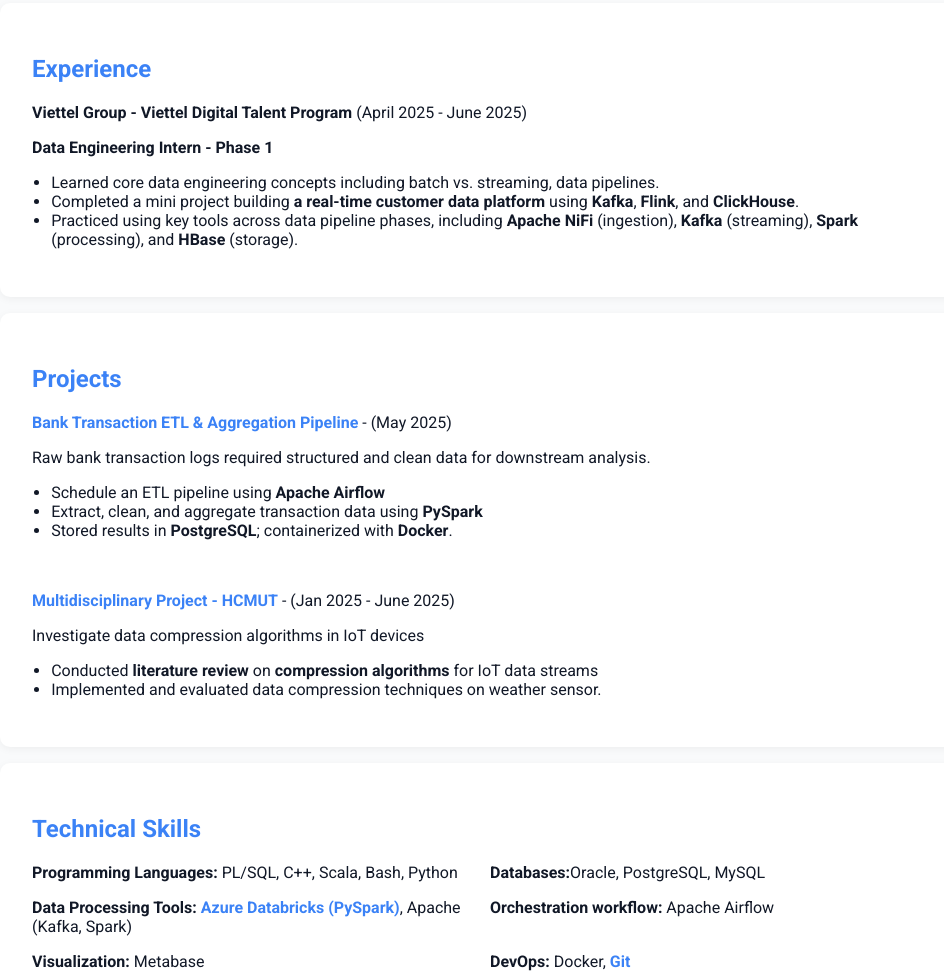
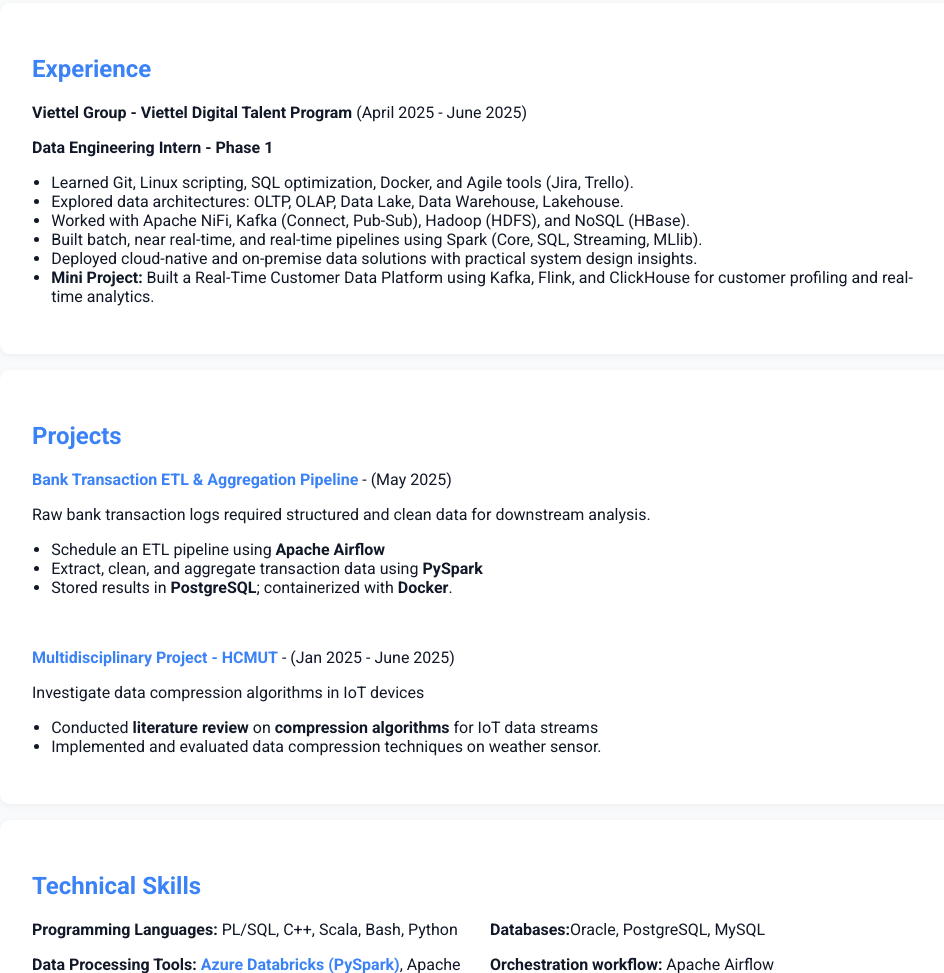
Before and after one commit to AlanPhan04/alanphan04.github.io, a plain HTML site: page index.html in a window 1280 px wide. Shown: the part 734-1707 px from the top of the page, without its empty margins (158-1102 px from the left). Drawn offline with Linux system fonts and the light colour scheme.

Commit message:
Update experience in Viettel

```diff
--- a/index.html
+++ b/index.html
@@ -51,10 +51,12 @@
         <p><strong>Viettel Group - Viettel Digital Talent Program</strong> (April 2025 - June 2025)</p>
         <p><strong>Data Engineering Intern - Phase 1</strong></p>
         <ul>
-            <li>Learned core data engineering concepts including batch vs. streaming, data pipelines.</li>
-            <li>Completed a mini project building <strong>a real-time customer data platform</strong> using <strong>Kafka</strong>, <strong>Flink</strong>, and <strong>ClickHouse</strong>.</li>
-            <li>Practiced using key tools across data pipeline phases, including <strong>Apache NiFi</strong> (ingestion), <strong>Kafka</strong> (streaming),
-<strong>Spark</strong> (processing), and <strong>HBase</strong> (storage).</li>
+            <li>Learned Git, Linux scripting, SQL optimization, Docker, and Agile tools (Jira, Trello).</li>
+            <li>Explored data architectures: OLTP, OLAP, Data Lake, Data Warehouse, Lakehouse.</li>
+            <li>Worked with Apache NiFi, Kafka (Connect, Pub-Sub), Hadoop (HDFS), and NoSQL (HBase).</li>
+            <li>Built batch, near real-time, and real-time pipelines using Spark (Core, SQL, Streaming, MLlib).</li>
+            <li>Deployed cloud-native and on-premise data solutions with practical system design insights.</li>
+            <li><strong>Mini Project:</strong> Built a Real-Time Customer Data Platform using Kafka, Flink, and ClickHouse for customer profiling and real-time analytics.</li>
         </ul>
     </section>
 
```
